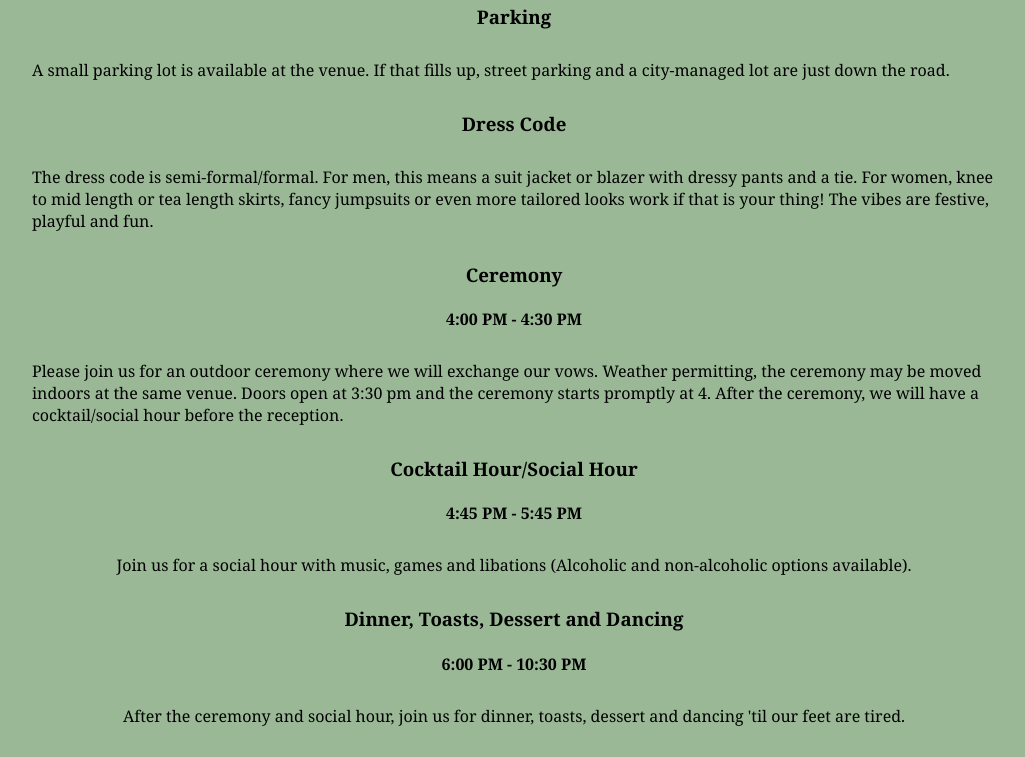
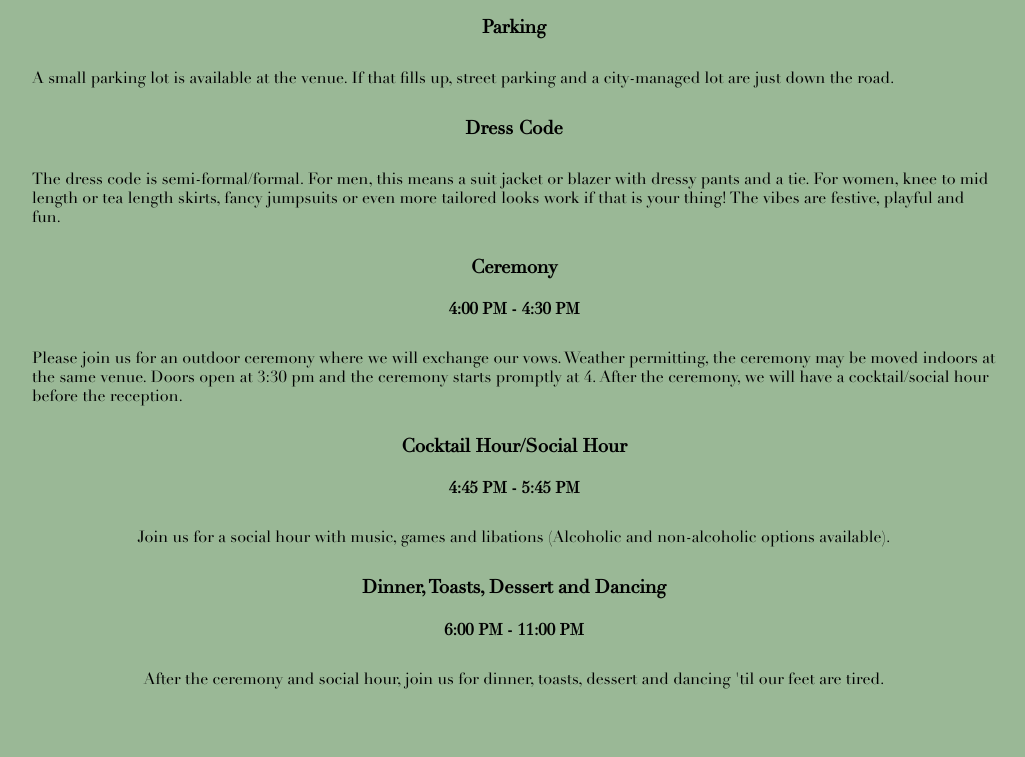
Before and after one commit to rutiglianom/rutiglianom.github.io, a PHP site: page /Pages/Event.html in a window 1280 px wide. Shown: the part 913-1670 px from the top of the page, without its empty margins (126-1151 px from the left). After the commit the page ends 1602 px from the top, so only its background shows below. Run offline with PHP 8.4, Linux system fonts and the light colour scheme; some web fonts are replaced.

Commit message:
Fixed @font-family elements

```diff
--- a/Pages/Event.html
+++ b/Pages/Event.html
@@ -45,7 +45,7 @@
 		<p class="center">Join us for a social hour with music, games and libations (Alcoholic and non-alcoholic options available).</p>
 
 		<h3>Dinner, Toasts, Dessert and Dancing</h3>
-		<h4>6:00 PM - 10:30 PM</h4>
+		<h4>6:00 PM - 11:00 PM</h4>
 		<p class="center">After the ceremony and social hour, join us for dinner, toasts, dessert and dancing 'til our feet are tired.</p>
 
 	</body>
--- a/style.css
+++ b/style.css
@@ -1,6 +1,11 @@
 @font-face {
   font-family: aireRoman;
-  src: url(Fonts/air-roman.woff);
+  src: url(Fonts/aire-bold-pro.woff);
+}
+
+@font-face {
+  font-family: didotLTStdRoman;
+  src: url(Fonts/DidotLTStd-Roman.woff);
 }
 
 body {
@@ -10,26 +15,26 @@ body {
 h1 {
 	text-align: center;
   	font-family: aireRoman;
-  	font-size: 36px;
+  	font-size: 54px;
 }
 h2 {
 	text-align: center;
-  	font-family: "Georgia", Georgia, serif;
+  	font-family: didotLTStdRoman, "Georgia", Georgia, serif;
 }
 h3 {
 	text-align: center;
-  	font-family: "Georgia", Georgia, serif;
+  	font-family: didotLTStdRoman, "Georgia", Georgia, serif;
 }
 h4 {
 	text-align: center;
-  	font-family: "Georgia", Georgia, serif;
+  	font-family: didotLTStdRoman, "Georgia", Georgia, serif;
 }
 
 .center {
   	margin-top: 30px;
   	margin-bottom: 30px;
   	text-align: center;
-  	font-family: "Georgia", Georgia, serif;
+  	font-family: didotLTStdRoman, "Georgia", Georgia, serif;
 }
 p {
   	margin-left: 150px;
@@ -37,7 +42,7 @@ p {
   	margin-top: 30px;
   	margin-bottom: 30px;
   	text-align: left;
-  	font-family: "Georgia", Georgia, serif;
+  	font-family: didotLTStdRoman, "Georgia", Georgia, serif;
 }
 
 img {
```
Also changed, not shown: Fonts/DidotLTStd-Roman.woff (added), Fonts/aire-bold-pro.woff (added), Fonts/aire-roman.woff (deleted), 1 other file.
